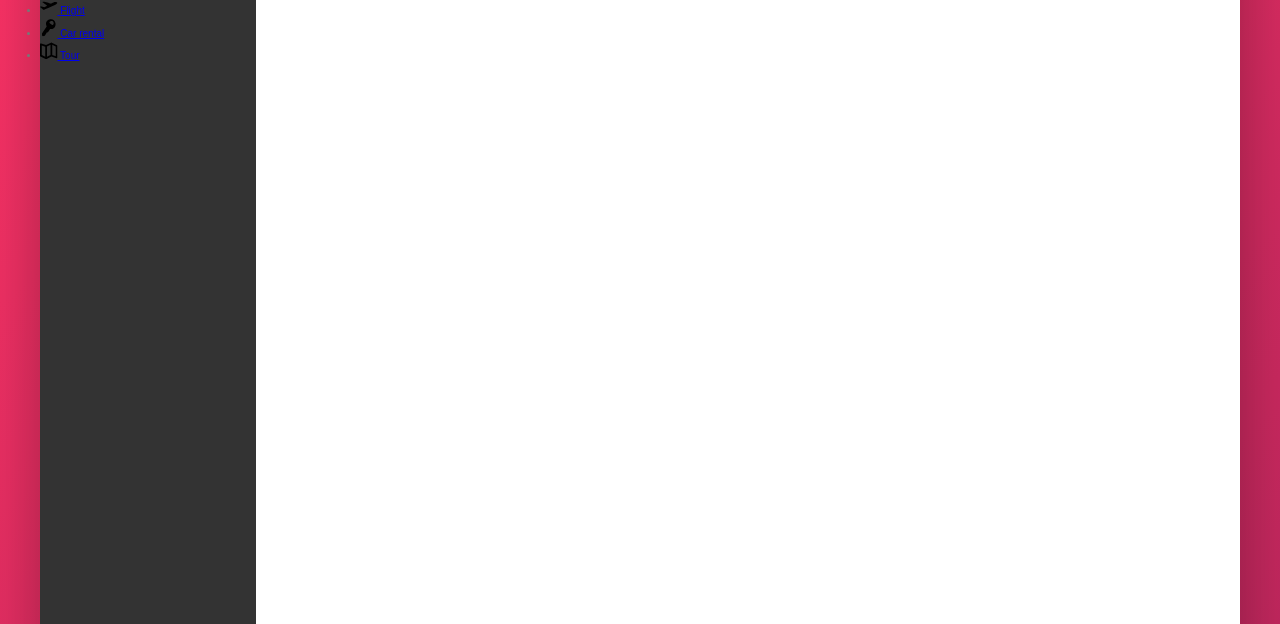
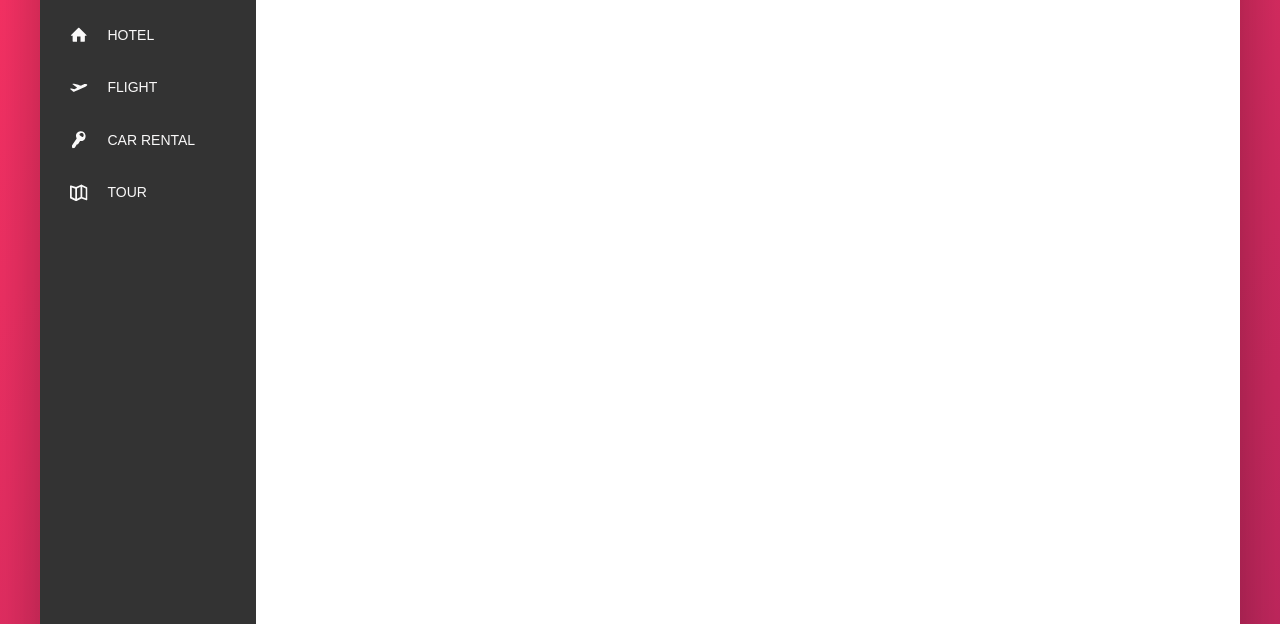
Before and after one commit to lekegitrepo/trillo, a website: page index.html in a window 1280 px wide. Shown: the part 176-800 px from the top of the page. Drawn offline with Linux system fonts and the light colour scheme.

Commit message:
style the side bar links and icon

```diff
--- a/sass/_components.scss
+++ b/sass/_components.scss
@@ -119,12 +119,28 @@
 /////////////////////////////////
 ////// SIDE NAVIGATION
 .side-nav {
+  font-size: 1.4rem;
+  list-style: none;
+  margin-top: 3.5rem;
+
   &__item {}
 
-  &__link {}
+  &__link:link,
+  &__link:visited {
+    color: var(--color-grey-light-1);
+    display: block;
+    padding: 1.5rem 3rem;
+    text-decoration: none;
+    text-transform: uppercase;
+
+    align-items: center;
+    display: flex;
+  }
 
   &__icon {
+    fill: currentColor;
     height: 1.75rem;
+    margin-right: 2rem;
     width: 1.75rem;
   }
 }
```
Also changed, not shown: css/style.css.
